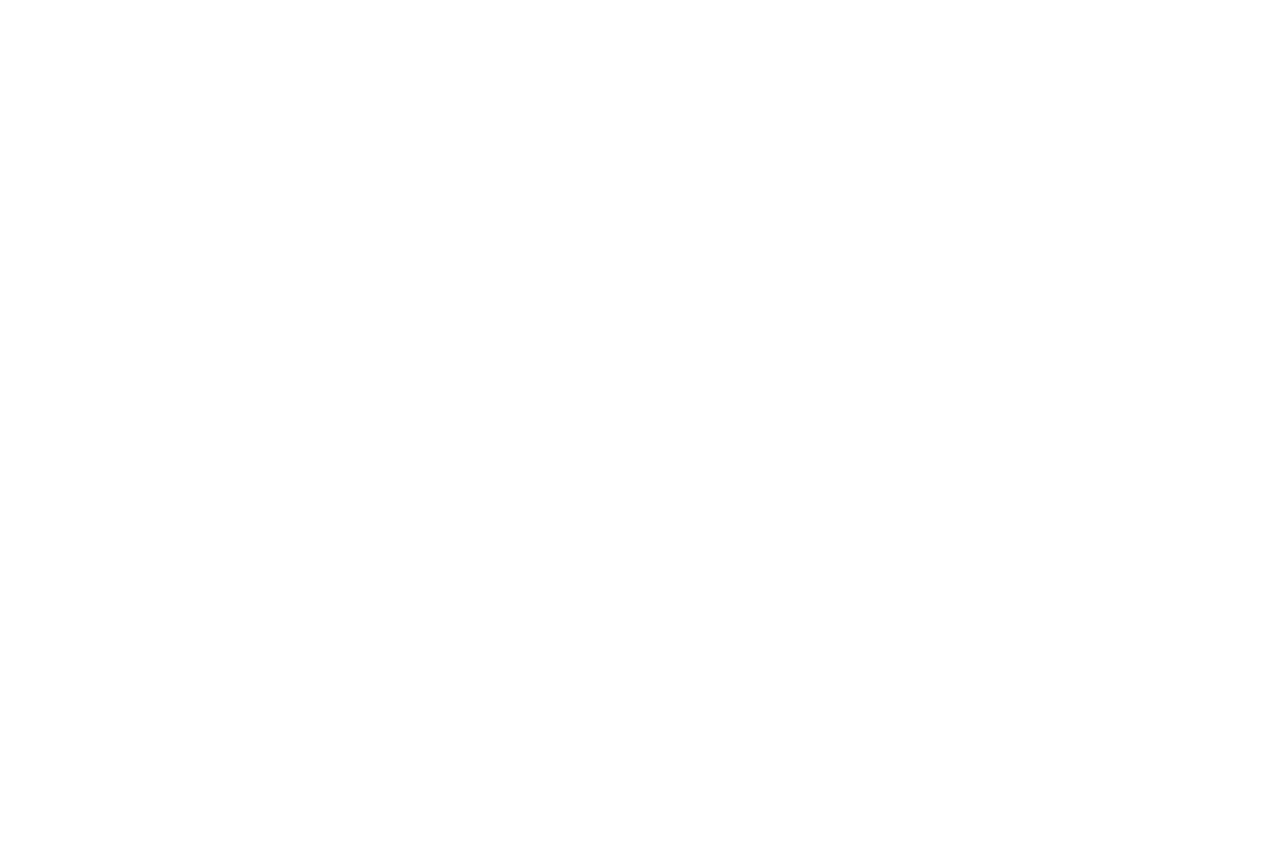
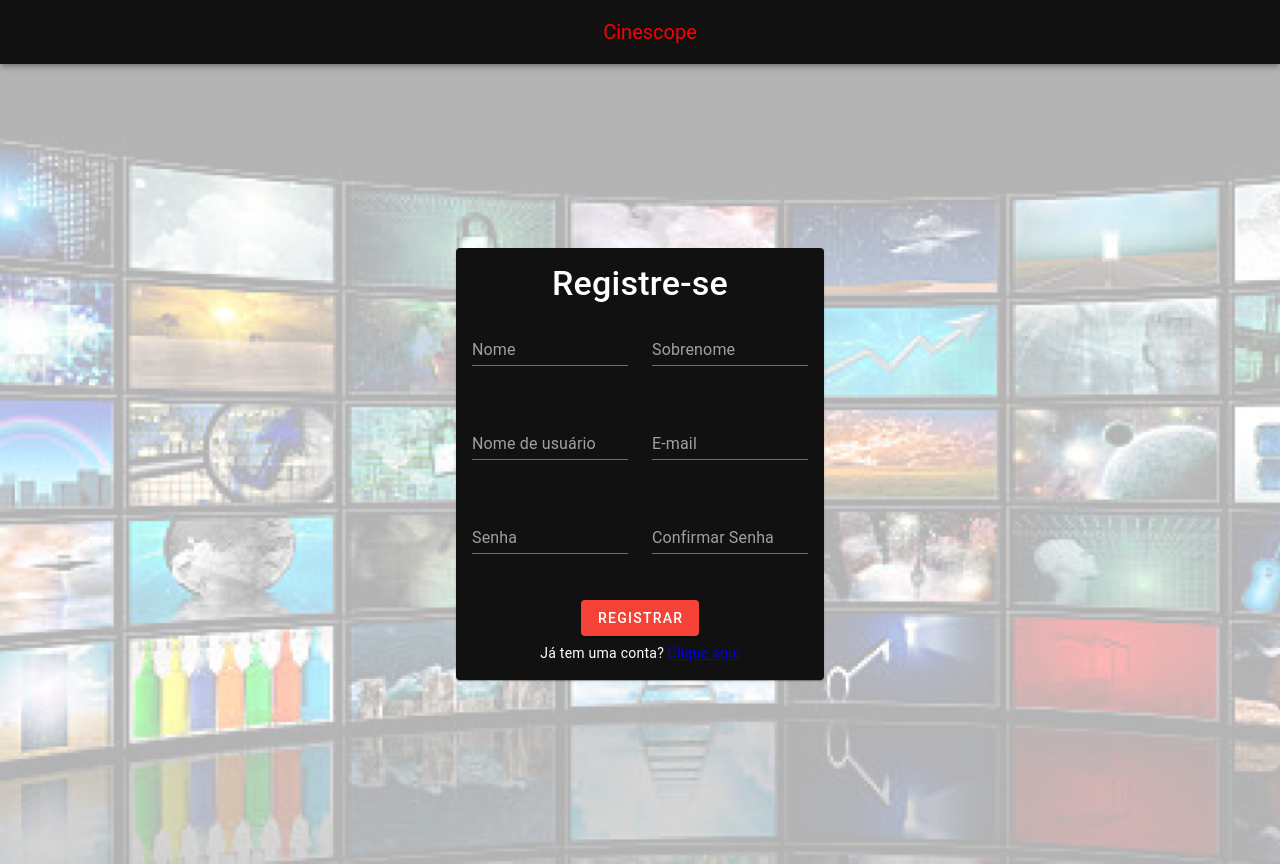
Before and after one commit to yarion1/Frontend-WebMobile-2023.2, a Vue app: page /register in a window 1280 px wide. Before the commit this address had no page. Before the commit the page ends 800 px from the top, so only its background shows below. Built offline with nearby package versions, Linux system fonts and the light colour scheme.

Commit message:
componente register

```diff
--- a/src/layouts/default/AppBar.vue
+++ b/src/layouts/default/AppBar.vue
@@ -1,13 +1,9 @@
-<template>
+<!-- <template>
   <v-app-bar flat>
-    <v-app-bar-title>
-      <v-icon icon="mdi-circle-slice-4" />
 
-      Base Preset
-    </v-app-bar-title>
   </v-app-bar>
 </template>
 
 <script lang="ts" setup>
   //
-</script>
+</script> -->
--- a/src/layouts/default/Default.vue
+++ b/src/layouts/default/Default.vue
@@ -1,12 +1,12 @@
 <template>
   <v-app>
-    <default-bar />
+    <!-- <default-bar /> -->
 
     <default-view />
   </v-app>
 </template>
 
 <script lang="ts" setup>
-  import DefaultBar from './AppBar.vue'
+  // import DefaultBar from './AppBar.vue'
   import DefaultView from './View.vue'
 </script>
--- a/src/router/index.ts
+++ b/src/router/index.ts
@@ -9,10 +9,12 @@
       {
         path: '',
         name: 'Home',
-        // route level code-splitting
-        // this generates a separate chunk (about.[hash].js) for this route
-        // which is lazy-loaded when the route is visited.
-        component: () => import(/* webpackChunkName: "home" */ '@/views/Home.vue'),
+        component: () => import('@/views/Home.vue'),
+      },
+      {
+        path: 'register',
+        name: 'Register',
+        component: () => import('@/views/Register.vue'),
       },
     ],
   },
--- /dev/null
+++ b/src/styles/style.scss
@@ -0,0 +1,6 @@
+/* styles.scss */
+.register-background {
+    background-image: url('../assets/a.png');
+    background-size: cover;
+    background-repeat: no-repeat;
+  }
--- /dev/null
+++ b/src/views/Register.vue
@@ -0,0 +1,110 @@
+<template>
+  <div class="register-background">
+    <v-app-bar app color="#111111" dark>
+      <v-toolbar-title class="text-center " style="color: red;"> Cinescope </v-toolbar-title>
+    </v-app-bar>
+    <v-container class="register-container">
+      <v-form @submit="register">
+        <v-card max-width="700" class="mx-auto my auto" color="#111111">
+          <v-card-title class="text-center text-h4"> Registre-se </v-card-title>
+          <v-card-text>
+            <v-row>
+              <v-col cols="6">
+                <v-text-field
+                  v-model="firstName"
+                  label="Nome"
+                  variant="underlined"
+                ></v-text-field>
+              </v-col>
+              <v-col cols="6">
+                <v-text-field
+                  v-model="lastName"
+                  label="Sobrenome"
+                  variant="underlined"
+                ></v-text-field>
+              </v-col>
+              <v-col cols="6">
+                <v-text-field
+                  v-model="username"
+                  label="Nome de usuário"
+                  variant="underlined"
+                ></v-text-field>
+              </v-col>
+              <v-col cols="6">
+                <v-text-field
+                  v-model="email"
+                  label="E-mail"
+                  variant="underlined"
+                ></v-text-field>
+              </v-col>
+              <v-col cols="6">
+                <v-text-field
+                  v-model="password"
+                  label="Senha"
+                  type="password"
+                  variant="underlined"
+                ></v-text-field>
+              </v-col>
+              <v-col cols="6">
+                <v-text-field
+                  v-model="confirmPassword"
+                  label="Confirmar Senha"
+                  type="password"
+                  variant="underlined"
+                ></v-text-field>
+              </v-col>
+            </v-row>
+            <v-row>
+              <v-col cols="12" class="text-center">
+                <v-btn color="red" dark type="submit">Registrar</v-btn>
+                <p class="mt-2">
+                  Já tem uma conta? <a href="#">Clique aqui</a>
+                </p>
+              </v-col>
+            </v-row>
+          </v-card-text>
+        </v-card>
+      </v-form>
+    </v-container>
+  </div>
+</template>
+
+<script>
+export default {
+  data() {
+    return {
+      firstName: "",
+      lastName: "",
+      username: "",
+      email: "",
+      password: "",
+      confirmPassword: "",
+    };
+  },
+  methods: {
+    register() {
+      this.$store.dispatch("register", {
+        firstName: this.firstName,
+        lastName: this.lastName,
+        username: this.username,
+        email: this.email,
+        password: this.password,
+        confirmPassword: this.confirmPassword,
+      });
+    },
+  },
+};
+</script>
+
+<style lang="scss">
+@import "../styles/style.scss";
+.register-background {
+  min-height: 100vh; /* Garante que a imagem de fundo cubra toda a altura da tela */
+  display: flex;
+  justify-content: center;
+  align-items: center;
+}
+.register-container {
+  max-width: 400px; /* A largura máxima desejada para o formulário de registro */
+}
+</style>
```
Also changed, not shown: src/components/Nav.vue (added, +18 -0 lines), src/assets/a.png (added), src/assets/b.jpg (added).
